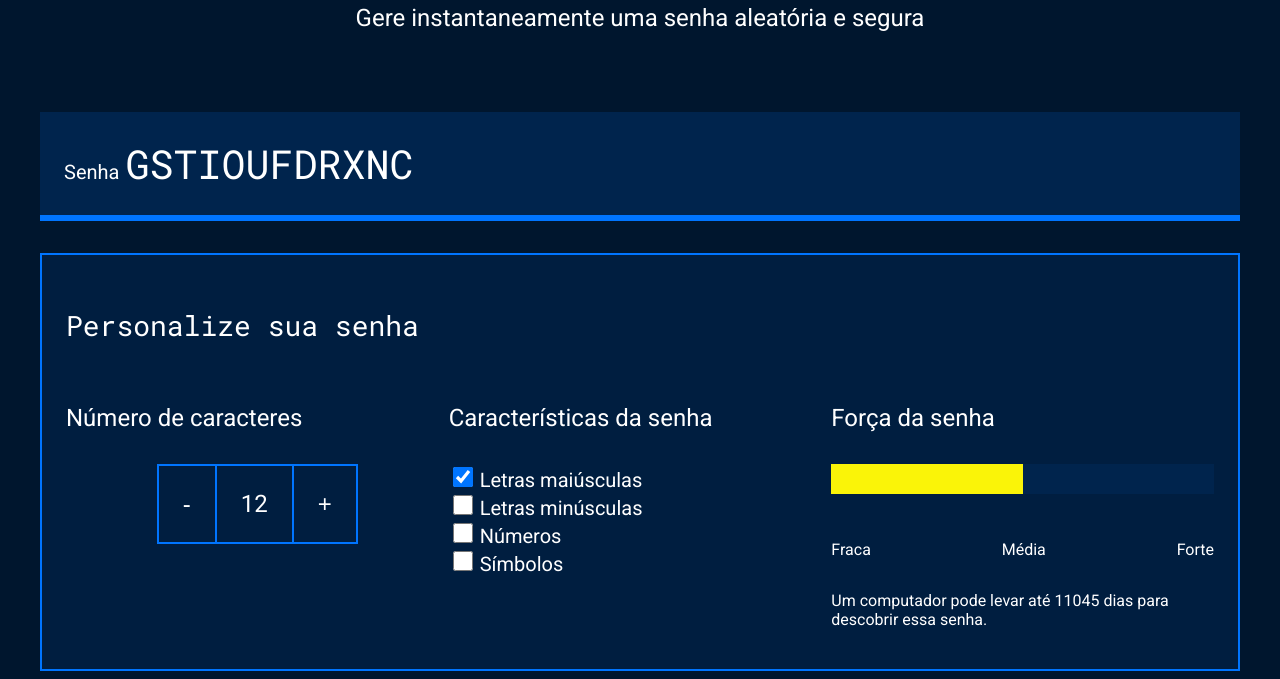
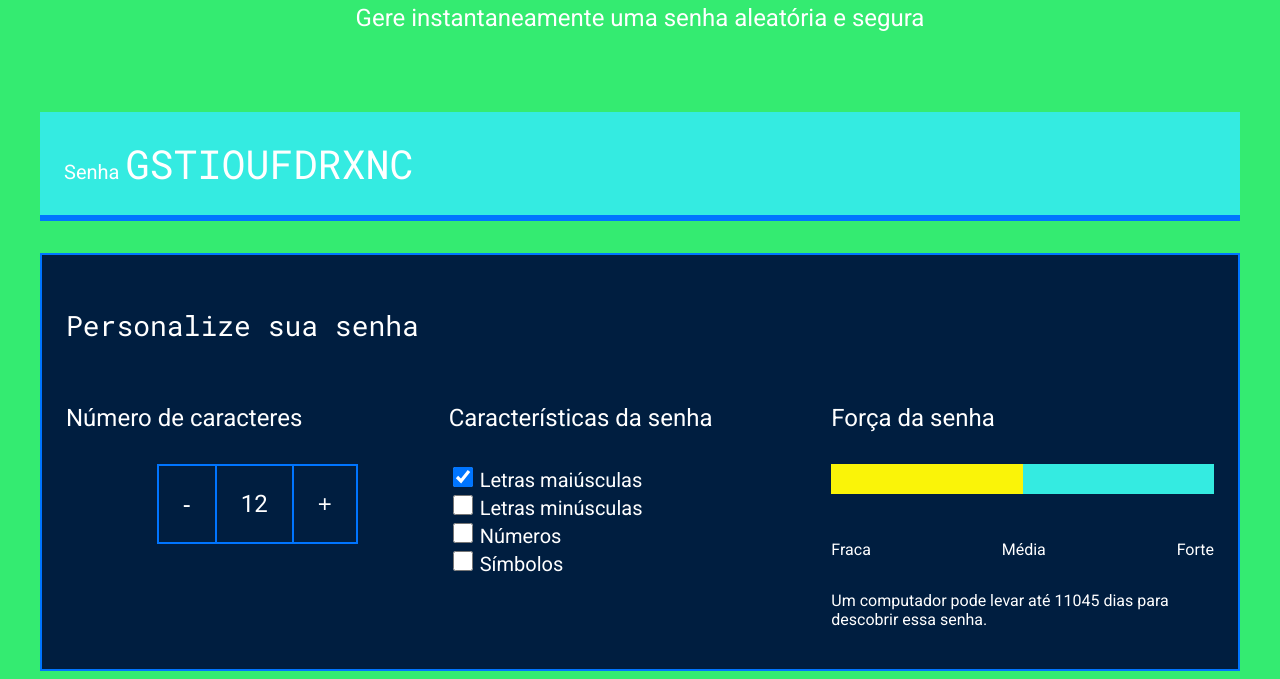
Before and after one commit to niex10ten/secuity, a plain HTML site: page index.html in a window 1280 px wide. Shown: the part 191-870 px from the top of the page. Drawn offline with Linux system fonts and the light colour scheme.

Commit message:
Update style.css

```diff
--- a/style.css
+++ b/style.css
@@ -2,8 +2,8 @@
 
 :root{
     --branco: white;
-    --cor-de-fundo: #00162E;
-    --fundo-senha: #00244D;
+    --cor-de-fundo: #34eb71;
+    --fundo-senha: #34ebe1;
     --fundo-texto: #001E40;
     --borda: #0075FF;
     --roboto: 'Roboto', sans-serif;
```
